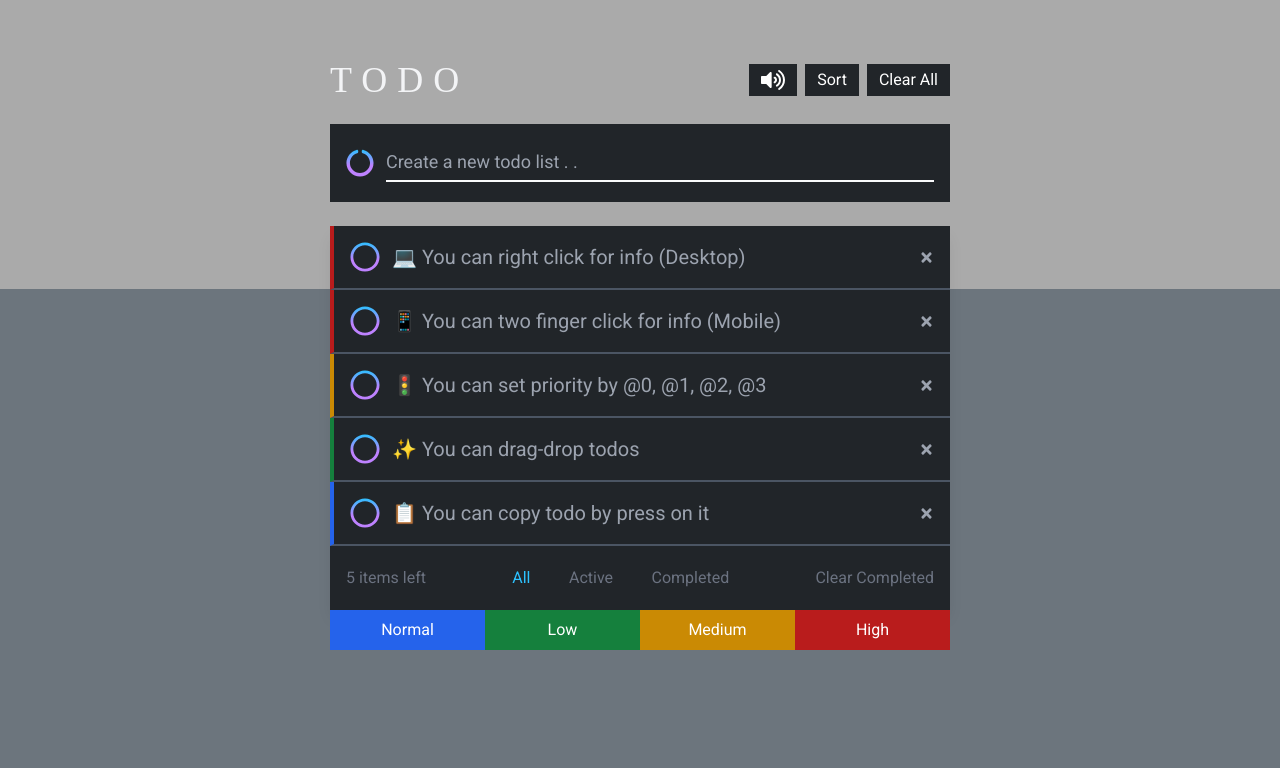
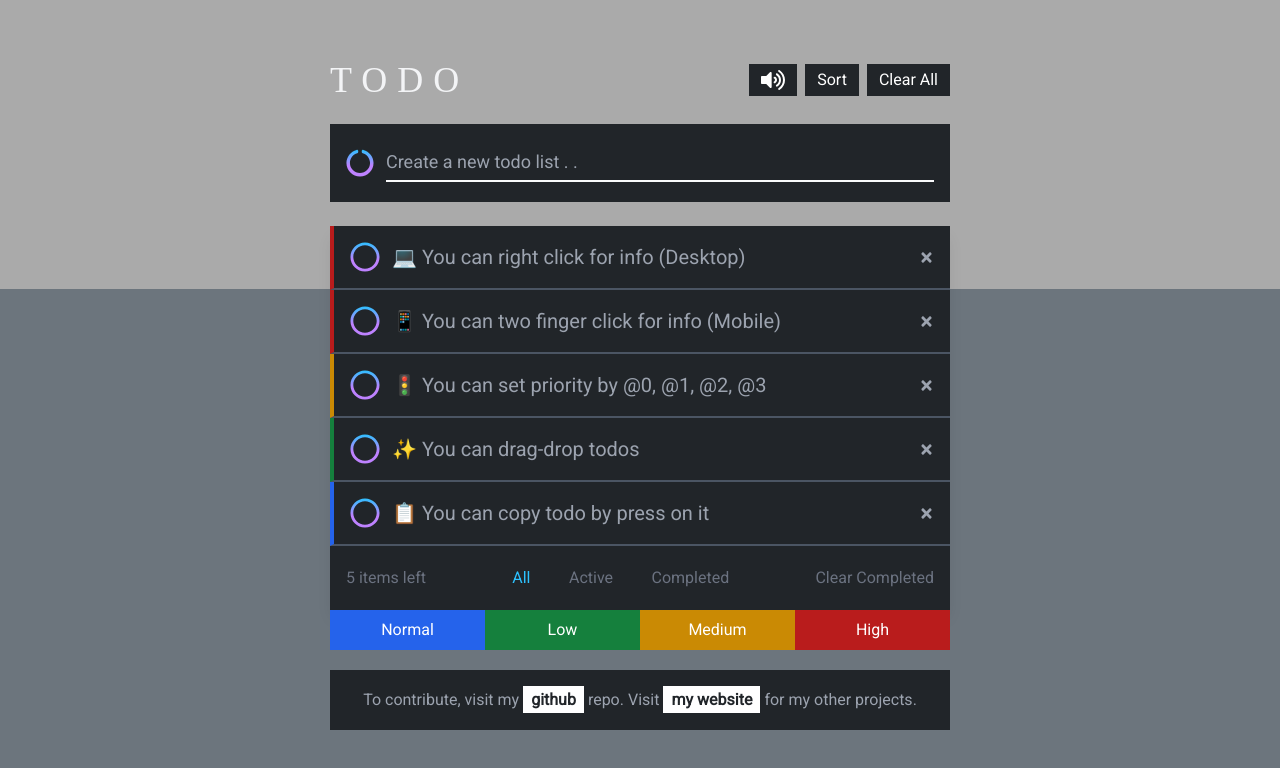
Before and after one commit to ekurt/react-todo-app, a React (Vite) app: page / in a window 1280 px wide. Shown: the top 768 px of the page. Built offline with nearby package versions, Linux system fonts and the light colour scheme; no server answers; a web font is replaced by a local one.

Commit message:
added footer links

```diff
--- a/src/components/Footer/index.jsx
+++ b/src/components/Footer/index.jsx
@@ -1,3 +1,4 @@
+import classNames from "classnames";
 import React from "react";
 import styles from "./index.module.css";
 
@@ -5,12 +6,36 @@ export const Footer = () => {
   const priorities = ["normal", "low", "medium", "high"];
 
   return (
-    <div className={styles.footer}>
-      {priorities.map((item, index) => (
-        <div key={index} className={[styles.item, styles[item]].join(' ')}>
-          {item}
+    <>
+      <div className={styles.footer}>
+        {priorities.map((item, index) => (
+          <div key={index} className={[styles.item, styles[item]].join(" ")}>
+            {item}
+          </div>
+        ))}
+      </div>
+      <div className={styles.footerBottom}>
+        <div className={styles.bottomInner}>
+          <span>
+            To contribute, visit my
+            <a
+              href="https://github.com/ekurt/react-cv-maker"
+              target="_blank"
+              className={styles.mark}
+            >
+              github
+            </a>
+            repo.
+          </span>
+          <span>
+            Visit
+            <a href="https://ekurt.dev" target="_blank" className={styles.mark}>
+              my website
+            </a>
+            for my other projects.
+          </span>
         </div>
-      ))}
-    </div>
+      </div>
+    </>
   );
 };
--- a/src/components/Footer/index.module.css
+++ b/src/components/Footer/index.module.css
@@ -1,5 +1,5 @@
 .footer {
-  @apply w-full flex items-center justify-between;
+  @apply w-full flex items-center justify-between mb-5;
 }
 
 .item {
@@ -21,3 +21,15 @@
 .high {
   @apply bg-red-700;
 }
+
+.footerBottom {
+  @apply  w-full min-h-[60px] flex justify-start items-center text-gray-400 bg-dark p-2;
+}
+
+.bottomInner {
+  @apply w-full flex flex-wrap justify-center items-center gap-x-1 text-center leading-loose;
+}
+
+.mark {
+  @apply bg-white text-dark font-bold px-2 py-1 mx-1;
+}
```
